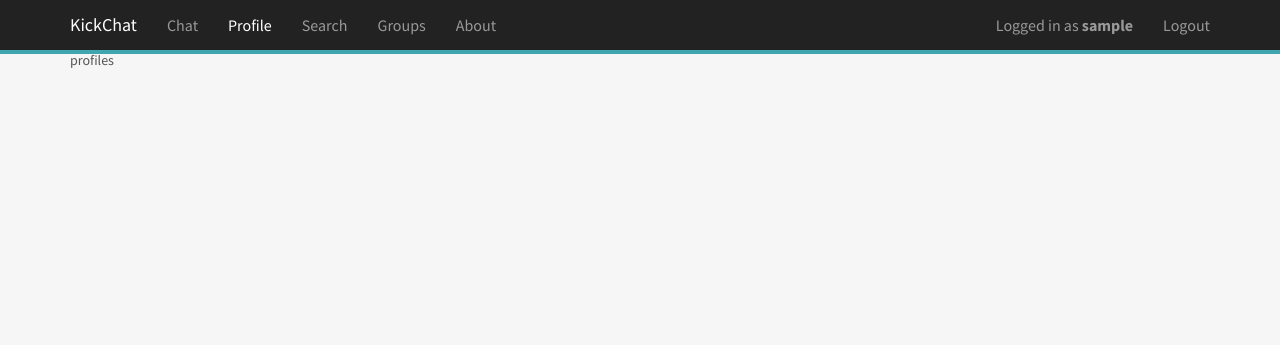
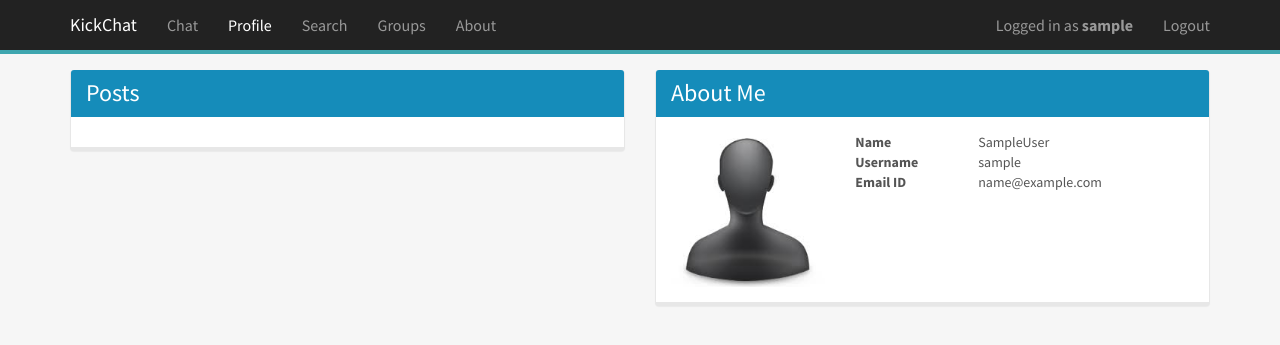
Before and after one commit to desouradeep/kickchat, a Django app: page /profile/ in a window 1280 px wide. Shown: the top 345 px of the page. Run offline with Django 3.2, Linux system fonts and the light colour scheme; the visitor is signed in with stand-in values (Sample User, id 1); data comes from the database, SQL or seed files in the repository; some libraries are stand-ins or nearby versions; some web fonts are replaced.

Commit message:
refactor: profile page update

```diff
--- /dev/null
+++ b/kickchat/apps/profiles/urls.py
@@ -0,0 +1,7 @@
+from django.conf.urls import patterns, url
+from profiles import views
+
+urlpatterns = patterns('',
+        url(r'^$', views.index),
+        url(r'^(?P<username>.+?)/$', views.index),
+    )
--- a/kickchat/apps/profiles/views.py
+++ b/kickchat/apps/profiles/views.py
@@ -1,12 +1,25 @@
-# Create your views here.
 from django.http import HttpResponse
+from django.contrib.auth.models import User
 
-# Create your views here.
 from django.shortcuts import render, render_to_response, redirect
 from django.template import Context, RequestContext
 
-def index(request):
+def index(request, *args, **kwargs):
+    if 'username' in kwargs:
+        user = kwargs['username']
+    else:
+        user = request.user.username
+
+    user_data = User.objects.get(username=user)
+
+    user_details = {
+        'username' : user_data.username,
+        'fullname' : user_data.first_name + user_data.last_name,
+        'email' : user_data.email,
+    }
+
     context = RequestContext(request, {
-            'activate_navbar_element_id' : 'profile'
+            'activate_navbar_element_id' : 'profile',
+            'user_details' : user_details,
         })
     return render_to_response('profiles/profiles.html', context_instance=context)
--- a/kickchat/settings/settings.py
+++ b/kickchat/settings/settings.py
@@ -36,7 +36,7 @@ ALLOWED_HOSTS = []
 # http://en.wikipedia.org/wiki/List_of_tz_zones_by_name
 # although not all choices may be available on all operating systems.
 # In a Windows environment this must be set to your system time zone.
-TIME_ZONE = 'America/Chicago'
+TIME_ZONE = 'Asia/Kolkata'
 
 # Language code for this installation. All choices can be found here:
 # http://www.i18nguy.com/unicode/language-identifiers.html
@@ -149,8 +149,6 @@ INSTALLED_APPS = (
     'allauth.socialaccount',
      # activated providers:
     'allauth.socialaccount.providers.facebook',
-    'allauth.socialaccount.providers.google',
-    'allauth.socialaccount.providers.twitter',
 )
 
 # A sample logging configuration. The only tangible logging
--- a/kickchat/static_media/base/css/base.css
+++ b/kickchat/static_media/base/css/base.css
@@ -6,3 +6,15 @@ body {
     padding-top: 50px;
     background : #F6F6F6;
   }
+
+hr {
+    border-color: #3EA6AF;
+}
+
+.inline {
+    display: inline;
+}
+
+.sticker-heading {
+    color: white;
+}
--- a/kickchat/static_media/base/css/navbar.css
+++ b/kickchat/static_media/base/css/navbar.css
@@ -9,7 +9,10 @@
     color: white !important;
 }
 
-
-.navbar-element-selected, .navbar-brand{
+.navbar-element-selected{
     color: white !important;
 }
+
+.navbar-brand {
+    color: white !important;
+}
--- /dev/null
+++ b/kickchat/static_media/profiles/css/profiles.css
@@ -0,0 +1,3 @@
+.sticker-heading {
+    color: white;
+}
--- a/kickchat/templates/profiles/profiles.html
+++ b/kickchat/templates/profiles/profiles.html
@@ -1,4 +1,48 @@
 {% extends "base/base.html" %}
+
+{% block extra_css %}
+<link href="{{STATIC_URL}}/profiles/css/profiles.css" rel="stylesheet" />
+{% endblock %}
+
 {% block page_content %}
-profiles
+<br>
+<div class="row">
+    <div class="col-md-6">
+        <div class="panel panel-primary">
+            <div class="panel-heading">
+                <h3 class="inline" style="color:white;">Posts</h3>
+            </div>
+            <div class="panel-body">
+            </div>
+        </div>
+    </div>
+    <div class="col-md-6">
+        <div class="panel panel-primary">
+            <div class="panel-heading">
+                <h3 class="inline sticker-heading">About Me</h3>
+            </div>
+            <div class="panel-body">
+                <div class="row">
+                        <div class="col-md-4">
+                            <img src="{{STATIC_URL}}images/default_dp.jpg" width=100% height=100%>
+                        </div>
+                        <div class="col-md-8">
+                            <div class="row">
+                                <div class="col-md-4"><b>Name</b></div>
+                                <div class="col-md-8">{{ user_details.fullname }}</div>
+                            </div>
+                            <div class="row">
+                                <div class="col-md-4"><b>Username</b></div>
+                                <div class="col-md-8">{{ user_details.username}}</div>
+                            </div>
+                            <div class="row">
+                                <div class="col-md-4"><b>Email ID</b></div>
+                                <div class="col-md-8">{{ user_details.email }}</div>
+                            </div>
+                        </div>
+                </div>
+            </div>
+        </div>
+    </div>
+</div>
 {% endblock%}
--- a/kickchat/urls/urls.py
+++ b/kickchat/urls/urls.py
@@ -8,7 +8,7 @@ urlpatterns = patterns('',
     # Examples:
     url(r'^$', 'home.views.index', name='home'),
     url(r'^chat/', 'chat.views.index', name='chat'),
-    url(r'^profile/', 'profiles.views.index', name='profile'),
+    url(r'^profile/', include('profiles.urls',namespace='profile')),
     url(r'^search/', 'search.views.index', name='search'),
     url(r'^groups/', 'groups.views.index', name='groups'),
     url(r'^about/', 'home.views.about', name='about'),
```
Also changed, not shown: kickchat/static_media/images/default_dp.jpg (added).
